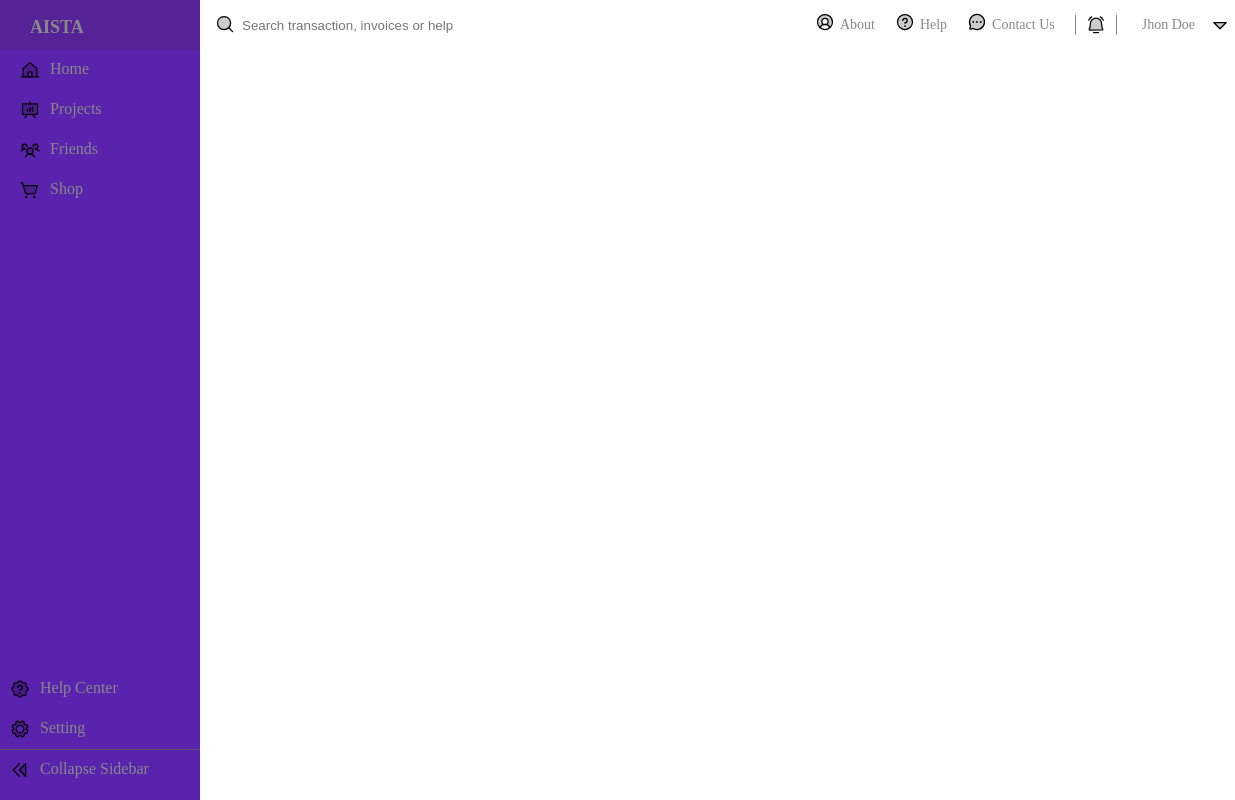
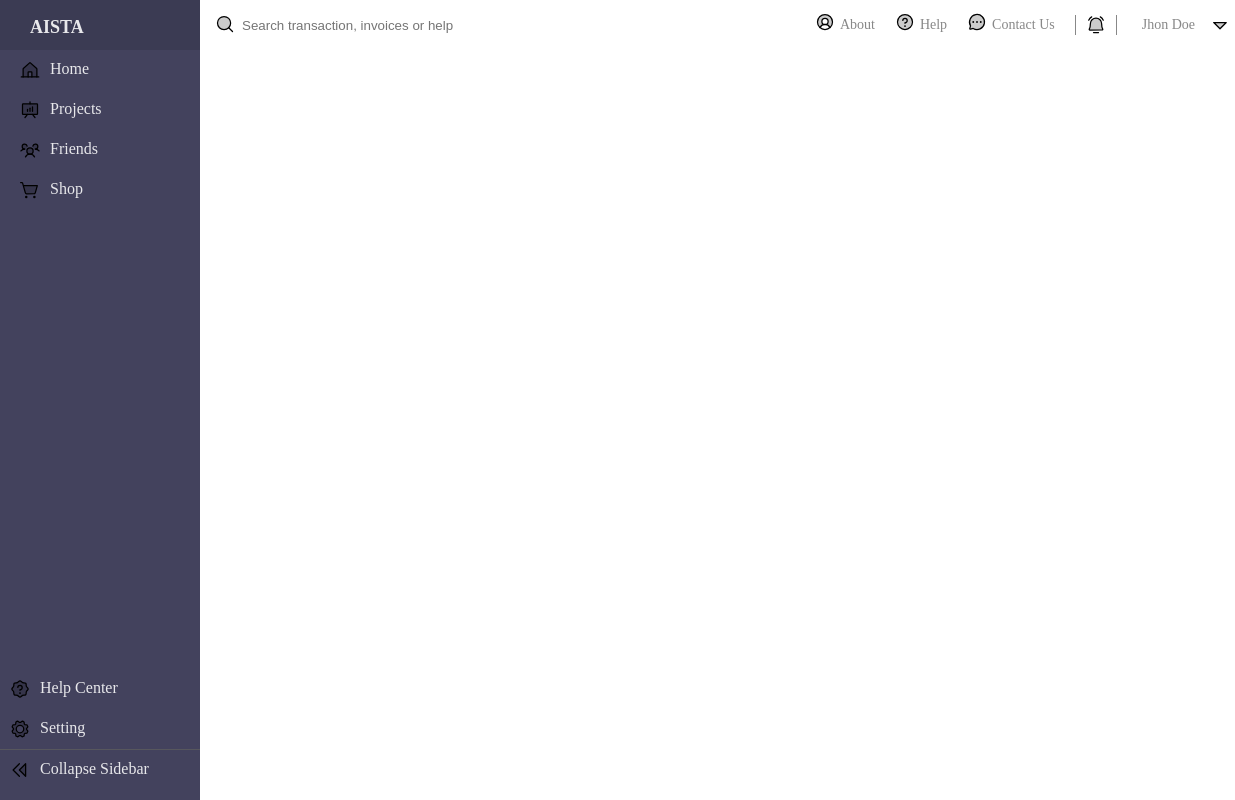
Before and after one commit to max221088/training, a plain HTML site: page index.html in a window 1280 px wide. Shown: the full height of the page, 0-1235 px from the left. Drawn offline with Linux system fonts and the light colour scheme.

Commit message:
css formating

```diff
--- a/less/style.less
+++ b/less/style.less
@@ -39,7 +39,6 @@ position: relative;
 				height: 20px;
 				margin-right: 5px;
 				cursor: pointer;
-
 			}
 			input{
 				height: 20px;
@@ -82,32 +81,30 @@ position: relative;
 					margin: auto 10px;
 					cursor: pointer;
 				}
+
 				.user-name{
 					margin: auto 5px;
 					color: #888;
 
 				}
-
 			}
 			.avatar{
 				width: 30px;
 				height: auto;
 				border-radius: 50%;
 			}
-
-
 		}
 	}
 	.menu{
 		width: 200px;
-		background-color: rgb(90, 35, 173);
+		background-color: #43425d;
 		position: fixed;
 		top: 0;
 		left: 0;
 		bottom: 0;
 
 		.menu-name{
-			background-color: rgb(85, 35, 150);
+			background-color: #3b3b53;
 			width: 100%;
 			height: 50px;
 			position: relative;
@@ -118,7 +115,7 @@ position: relative;
 			position: absolute;
 			top: 11px;
 			left: 30px;
-			color: #888;
+			color: #e8e8eb;
 			font-weight: bold;
 			line-height: 1.8;
 			font-size: 18px;
@@ -134,13 +131,9 @@ position: relative;
 
 			.menu-item{
 
-
 				.item{
 					display: flex;
 					margin-left: 10px;
-
-
-				}
 				}
 			}
 		}
@@ -149,23 +142,17 @@ position: relative;
 			height: 100%;
 
 			.menu-text{
-			color: #888;
+				color: #e8e8eb;
 				font-size: 16px;
-
 			}
-
 			.item{
 				padding: 10px;
-
 			}
-
 			.menu-item{
 				position: absolute;
 				top: 0;
 				left: 0;
 				width: 100%;
-
-
 			}
 			.setting-menu{
 				position: absolute;
@@ -184,3 +171,4 @@ position: relative;
 			}
 		}
 	}
+}
```
Also changed, not shown: css/style.css. Lines whose indentation alone changed are shown as unchanged.
